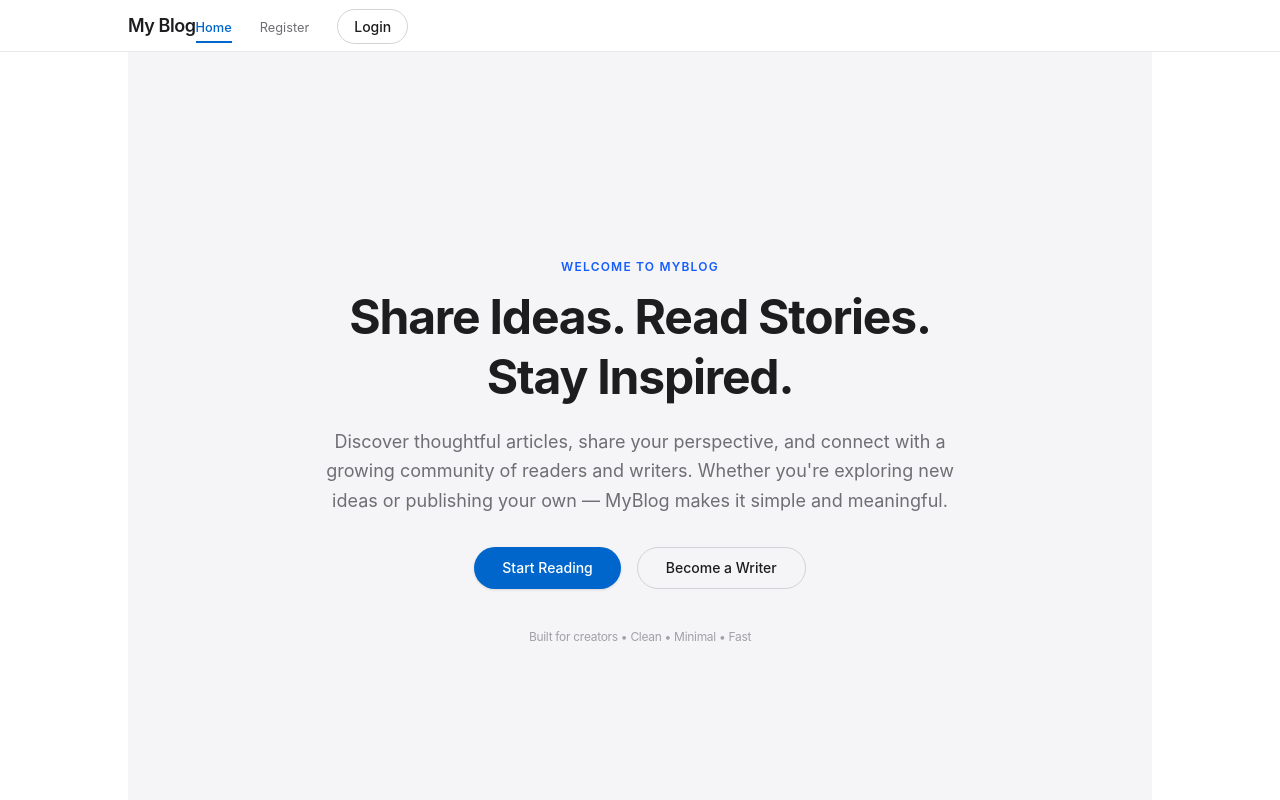
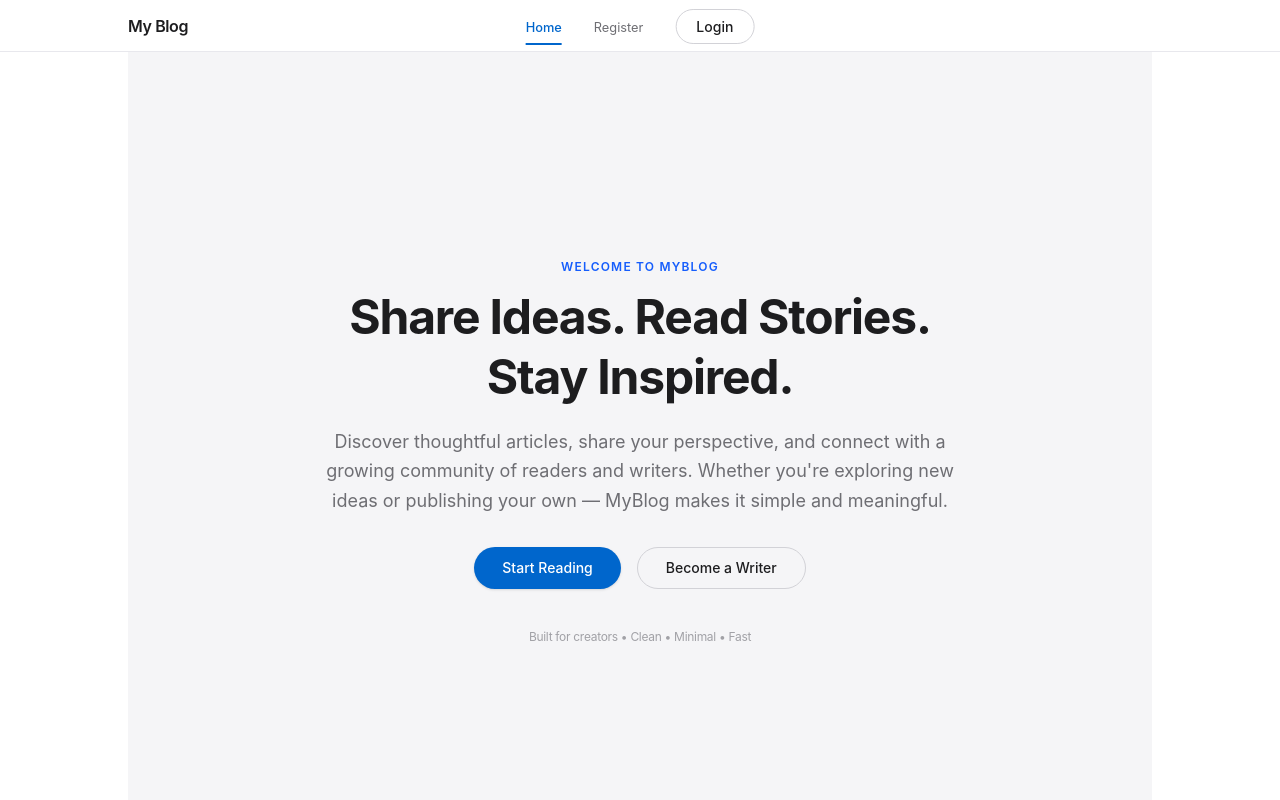
Before and after one commit to skmdsadiq1607/BlogAppProject, a React app in the folder Frontend/: page / in a window 1280 px wide. Shown: the top 800 px of the page. Built offline with nearby package versions, Linux system fonts and the light colour scheme; no server answers; the HTML template or start-up script is replaced by a standard one.

Commit message:
Update Header.jsx

```diff
--- a/Frontend/src/components/Header.jsx
+++ b/Frontend/src/components/Header.jsx
@@ -34,47 +34,91 @@ function Header() {
 
   const getNavClass = ({ isActive }) =>
     isActive
-      ? `${navLinkActiveClass} relative after:content-[''] after:absolute after:left-0 after:-bottom-2 after:w-full after:h-[2px] after:bg-[#0066cc]`
-      : `${navLinkClass} relative after:content-[''] after:absolute after:left-0 after:-bottom-2 after:w-0 after:h-[2px] after:bg-[#1d1d1f] hover:after:w-full after:transition-all after:duration-300`;
+      ? `${navLinkActiveClass} relative pb-1 after:content-[''] after:absolute after:left-0 after:bottom-[-6px] after:w-full after:h-[2px] after:bg-[#0066cc]`
+      : `${navLinkClass} relative pb-1 after:content-[''] after:absolute after:left-0 after:bottom-[-6px] after:w-0 after:h-[2px] after:bg-[#1d1d1f] hover:after:w-full after:transition-all after:duration-300`;
 
   return (
-    <nav
-      className={`${navbarClass} supports-[backdrop-filter]:bg-white/75 bg-white/90`}
-    >
-      <div className={`${navContainerClass} h-full`}>
-        <div className="flex items-center justify-between h-full">
-          {/* LOGO */}
+    <nav className={`${navbarClass} supports-[backdrop-filter]:bg-white/75 bg-white/90`}>
+      <div className={`${navContainerClass} relative h-full`}>
+        <div className="flex items-center h-full">
+          {/* Logo */}
           <NavLink
             to="/"
             onClick={closeMenu}
-            className={`${navBrandClass} text-lg tracking-[-0.02em] hover:opacity-80 transition duration-300`}
+            className={`${navBrandClass} z-20 hover:opacity-80 transition duration-300`}
           >
             My Blog
           </NavLink>
 
-          {/* HAMBURGER */}
+          {/* Center nav for desktop */}
+          <ul
+            className={`${navLinksClass} hidden md:flex absolute left-1/2 -translate-x-1/2 items-center gap-8`}
+          >
+            <li>
+              <NavLink to="/" end className={getNavClass}>
+                Home
+              </NavLink>
+            </li>
+
+            {!isAuthenticated && (
+              <>
+                <li>
+                  <NavLink to="/register" className={getNavClass}>
+                    Register
+                  </NavLink>
+                </li>
+                <li>
+                  <NavLink
+                    to="/login"
+                    className={({ isActive }) =>
+                      isActive
+                        ? "text-white bg-[#0066cc] px-5 py-2 rounded-full text-sm font-medium transition"
+                        : "text-[#1d1d1f] border border-[#d2d2d7] px-5 py-2 rounded-full text-sm font-medium hover:bg-[#f5f5f7] transition"
+                    }
+                  >
+                    Login
+                  </NavLink>
+                </li>
+              </>
+            )}
+
+            {isAuthenticated && (
+              <li>
+                <NavLink
+                  to={getProfilePath()}
+                  className={({ isActive }) =>
+                    isActive
+                      ? "text-white bg-[#0066cc] px-5 py-2 rounded-full text-sm font-medium transition"
+                      : "text-[#1d1d1f] border border-[#d2d2d7] px-5 py-2 rounded-full text-sm font-medium hover:bg-[#f5f5f7] transition"
+                  }
+                >
+                  Profile
+                </NavLink>
+              </li>
+            )}
+          </ul>
+
+          {/* Mobile button */}
           <button
-            className="md:hidden flex items-center justify-center w-10 h-10 rounded-full border border-[#d2d2d7] text-[#1d1d1f] hover:bg-[#f5f5f7] transition"
+            className="md:hidden ml-auto flex items-center justify-center w-10 h-10 rounded-full border border-[#d2d2d7] text-[#1d1d1f] hover:bg-[#f5f5f7] transition"
             onClick={() => setMenuOpen(!menuOpen)}
             aria-label="Toggle menu"
           >
             <span className="text-lg">{menuOpen ? "✕" : "☰"}</span>
           </button>
+        </div>
 
-          {/* DESKTOP + MOBILE NAV */}
+        {/* Mobile nav */}
         <ul
           className={`
             ${navLinksClass}
-              absolute md:static top-[52px] left-0 md:left-auto
-              w-full md:w-auto
-              flex flex-col md:flex-row
-              items-start md:items-center
-              gap-5 md:gap-7
-              px-6 md:px-0 py-6 md:py-0
-              bg-white/95 md:bg-transparent
-              backdrop-blur-xl
-              border-b border-[#e8e8ed] md:border-0
-              ${menuOpen ? "flex" : "hidden md:flex"}
+            md:hidden
+            absolute top-[52px] left-0 w-full
+            flex flex-col gap-5
+            px-6 py-6
+            bg-white/95 backdrop-blur-xl
+            border-b border-[#e8e8ed]
+            ${menuOpen ? "flex" : "hidden"}
           `}
         >
           <li>
@@ -86,23 +130,18 @@ function Header() {
           {!isAuthenticated && (
             <>
               <li>
-                  <NavLink
-                    to="/register"
-                    onClick={closeMenu}
-                    className={getNavClass}
-                  >
+                <NavLink to="/register" onClick={closeMenu} className={getNavClass}>
                   Register
                 </NavLink>
               </li>
-
               <li>
                 <NavLink
                   to="/login"
                   onClick={closeMenu}
                   className={({ isActive }) =>
                     isActive
-                        ? "text-white bg-[#0066cc] px-4 py-2 rounded-full text-sm font-medium transition"
-                        : "text-[#1d1d1f] border border-[#d2d2d7] px-4 py-2 rounded-full text-sm font-medium hover:bg-[#f5f5f7] transition"
+                      ? "text-white bg-[#0066cc] px-5 py-2 rounded-full text-sm font-medium transition w-fit"
+                      : "text-[#1d1d1f] border border-[#d2d2d7] px-5 py-2 rounded-full text-sm font-medium hover:bg-[#f5f5f7] transition w-fit"
                   }
                 >
                   Login
@@ -118,8 +157,8 @@ function Header() {
                 onClick={closeMenu}
                 className={({ isActive }) =>
                   isActive
-                      ? "text-white bg-[#0066cc] px-4 py-2 rounded-full text-sm font-medium transition"
-                      : "text-[#1d1d1f] border border-[#d2d2d7] px-4 py-2 rounded-full text-sm font-medium hover:bg-[#f5f5f7] transition"
+                    ? "text-white bg-[#0066cc] px-5 py-2 rounded-full text-sm font-medium transition w-fit"
+                    : "text-[#1d1d1f] border border-[#d2d2d7] px-5 py-2 rounded-full text-sm font-medium hover:bg-[#f5f5f7] transition w-fit"
                 }
               >
                 Profile
@@ -128,7 +167,6 @@ function Header() {
           )}
         </ul>
       </div>
-      </div>
     </nav>
   );
 }
```
Lines whose indentation alone changed are shown as unchanged.
